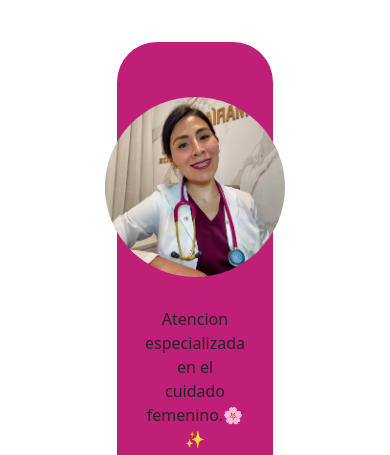
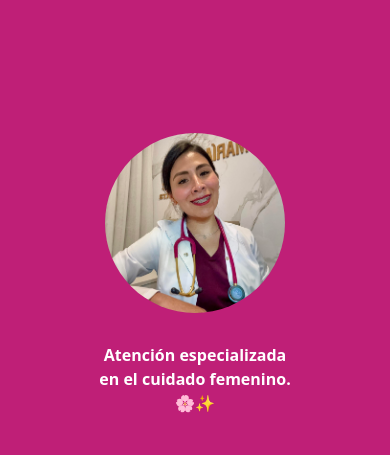
Before and after one commit to PentaAQ/Obstetric-Maria-Paula-Bio-Link-Page, a plain HTML site: page index.html in a window 390 px wide. Shown: the top 455 px of the page. Drawn offline with nearby package versions, Linux system fonts and the light colour scheme.

Commit message:
Adaptabilidad a mobile

```diff
--- a/index.html
+++ b/index.html
@@ -19,7 +19,7 @@
                 <img src="assets/puchi.jpg" alt="">
             </div>
             <div class="info-descripcion">
-                <p>Atencion especializada en el cuidado femenino.🌸✨</p>
+                <p>Atención especializada en el cuidado femenino.🌸✨</p>
             </div>
         </section>
         <section class="botones">
@@ -30,7 +30,8 @@
             <a href="https://www.instagram.com/obstetramariapaula/" class="boton"><i
                     class="bi bi-instagram"></i>Instagram</a>
 
-            <a href="https://www.instagram.com/obstetramariapaula/" class="boton"><i class="bi bi-tiktok"></i>TikTok</a>
+            <a href="https://www.tiktok.com/@obstetramariapaula?_t=ZM-8tCWOYvS1hd&_r=1" class="boton"><i
+                    class="bi bi-tiktok"></i>TikTok</a>
         </section>
     </main>
 
--- a/styles/style.scss
+++ b/styles/style.scss
@@ -21,6 +21,11 @@ body {
         width: 40%;
         border-radius: 40px;
         background-color: #BF1F77;
+        @media (max-width: 768px) {
+            width: 100%;
+            height: 100%;
+            border-radius: 0;
+          }
 
 
         .info {
@@ -52,6 +57,10 @@ body {
 
             .info-descripcion {
                 text-align: center;
+                p{
+                    color: white;
+                    font-weight: bold;
+                }
             }
         }
 
```
Also changed, not shown: styles/style.css, 1 other file.
